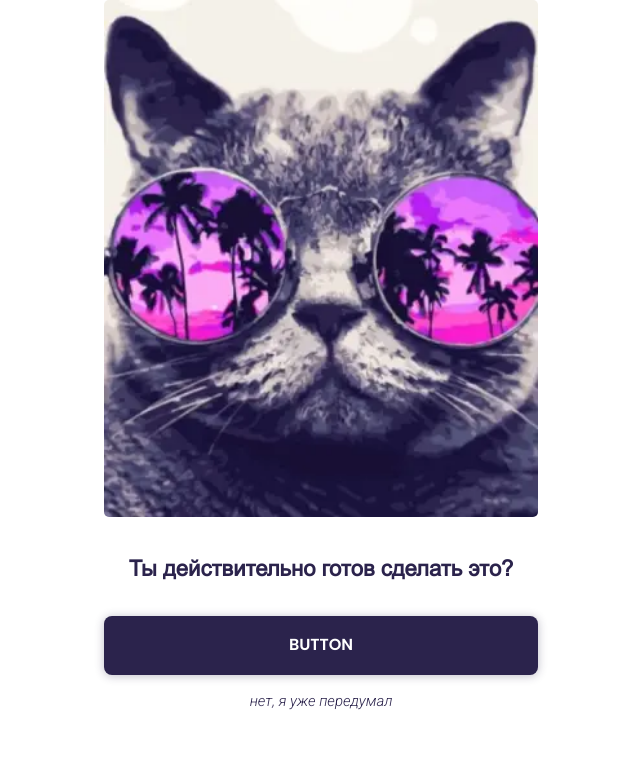
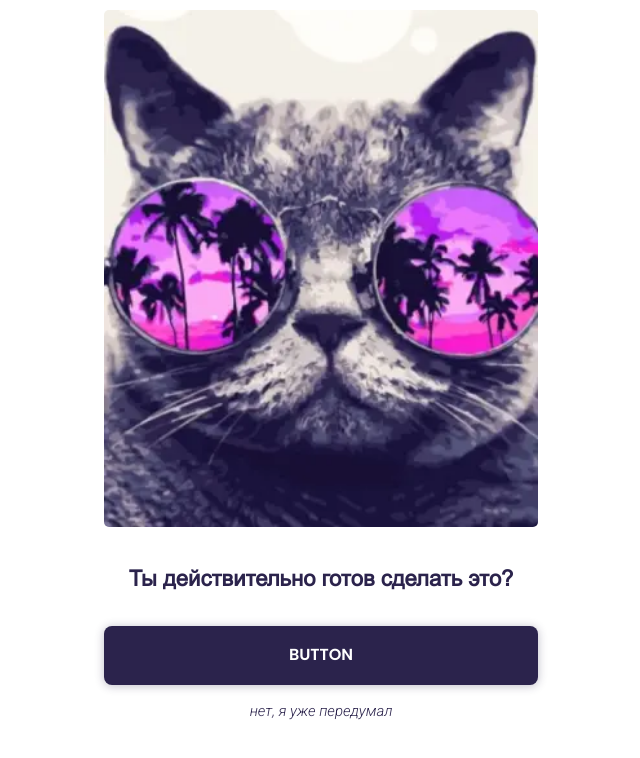
Before and after one commit to eozubarev/mobile-page, a website: page index.html in a window 1280 px wide. Shown: the whole page, without its empty margins (319-959 px from the left). Drawn offline with Linux system fonts and the light colour scheme; files whose address does not match are found by name.

Commit message:
css validation fix

```diff
--- a/css/dark-theme.css
+++ b/css/dark-theme.css
@@ -3,6 +3,8 @@
 .section-top {
     display: flex;
     justify-content: center;
+    padding: 10px 0px 10px;
+
 
     transition: all .5s;
   }
--- a/css/light-theme.css
+++ b/css/light-theme.css
@@ -3,6 +3,7 @@
 .section-top {
     display: flex;
     justify-content: center;
+    padding: 10px 0px 10px;
 
     transition: all .5s;
   }
```
